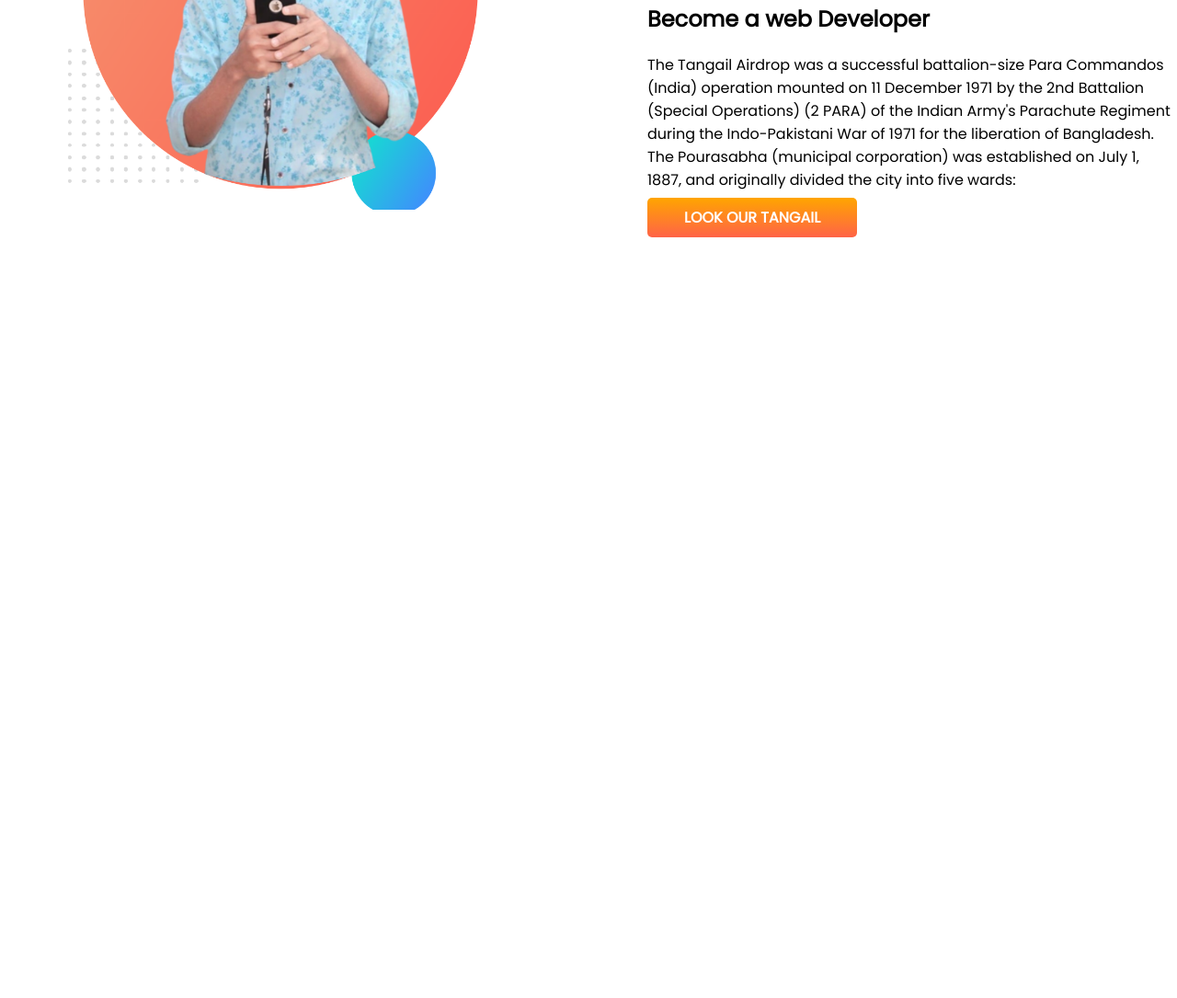
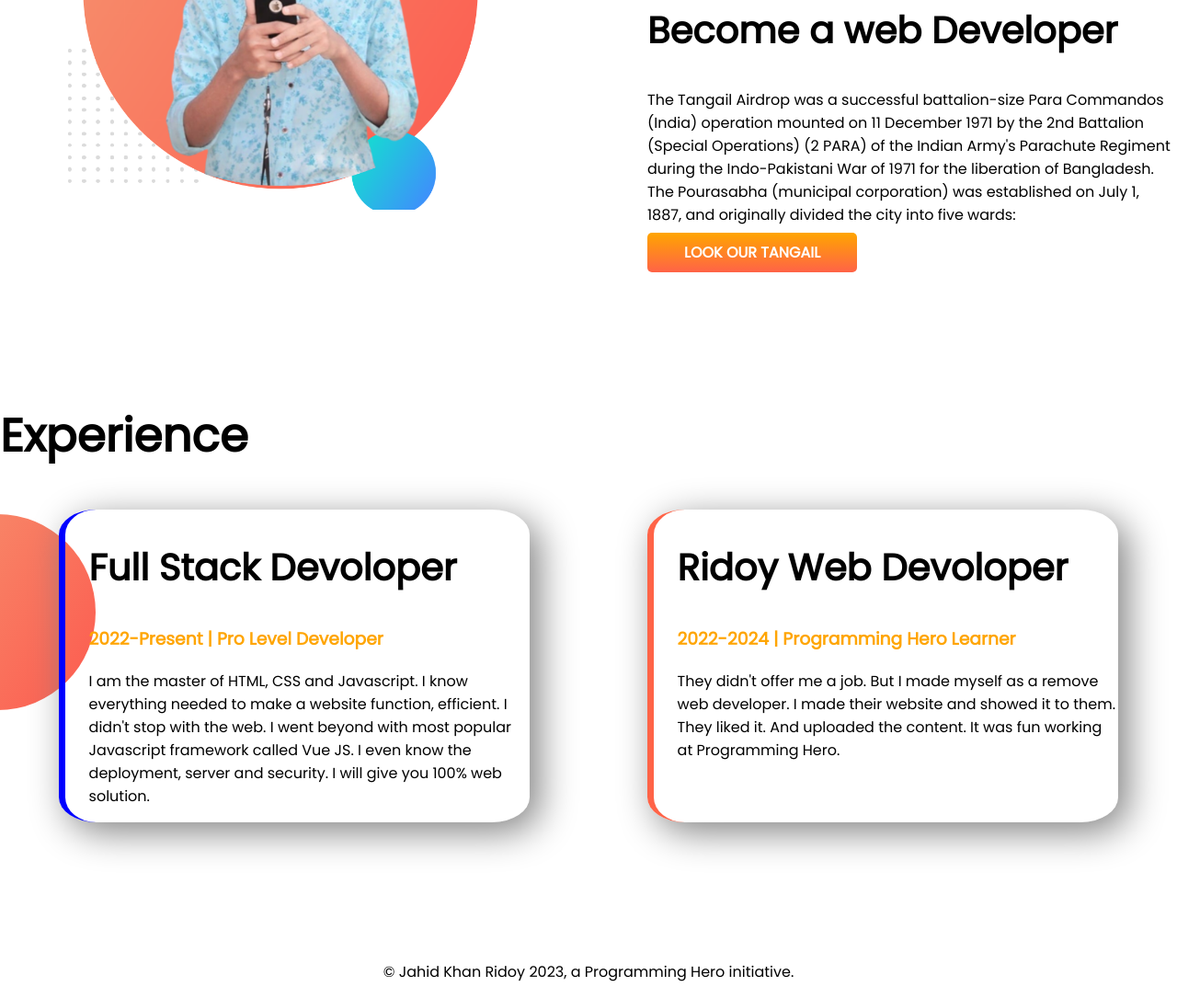
Before and after one commit to jahidkhanridoy/developer-portfolio, a plain HTML site: page index.html in a window 1280 px wide. Shown: the part 993-2078 px from the top of the page at 92% size. Before the commit the page ends 1392 px from the top, so only its background shows below. Drawn offline with Linux system fonts and the light colour scheme.

Commit message:
styled border and footer

```diff
--- a/index.html
+++ b/index.html
@@ -13,7 +13,7 @@
 </head>
 
 <body>
-    <section class="top-bannar">
+    <section class="top-bannar flexible-container">
         <div class="half-width">
             <h1>Welcome To</h1>
             <h1> <span class="or">Jahid Khan Ridoy</span> World! </h1>
@@ -30,7 +30,7 @@
         </div>
         <div class="half-width"><img src="images/my-bg2.png" alt=""></div>
     </section>
-    <section class="Dream-Big">
+    <section class="Dream-Big flexible-container">
         <div class="half-width"><img src="images/my-bg.png" alt=""></div>
         <div class="half-width">
             <h1>Dream Big,from Tangail</h1>
@@ -46,6 +46,33 @@
         </div>
 
     </section>
+    <section class="experience-area">
+        <h1>Experience</h1>
+        <div class="flexible-container">
+            <div id="blue" class="ex">
+                <h2>Full Stack Devoloper</h2>
+                <h3 class="or">2022-Present | Pro Level Developer</h3>
+                <p>I am the master of HTML, CSS and Javascript. I know everything needed to make a website function,
+                    efficient.
+                    I didn't stop with the web. I went beyond with most popular Javascript framework called Vue JS. I
+                    even
+                    know
+                    the deployment, server and security. I will give you 100% web solution.</p>
+            </div>
+            <div id="tomato" class="ex">
+                <h2>Ridoy Web Devoloper</h2>
+                <h3 class="or">2022-2024 | Programming Hero Learner</h3>
+                <p>They didn't offer me a job. But I made myself as a remove web developer. I made their website and
+                    showed
+                    it to them. They liked it. And uploaded the content. It was fun working at Programming Hero.</p>
+            </div>
+        </div>
+    </section>
+
 </body>
 
+<footer>
+    <p>© Jahid Khan Ridoy 2023, a Programming Hero initiative.</p>
+</footer>
+
 </html>
--- a/style.css
+++ b/style.css
@@ -5,15 +5,17 @@ body {
 
 h1 {
     font-size: 50px;
+}
 
-
+h2 {
+    font-size: 40px;
 }
 
 .or {
     color: orange;
 }
 
-section {
+.flexible-container {
     display: flex;
     margin-bottom: 150px;
 }
@@ -47,3 +49,31 @@ section {
     background-repeat: no-repeat;
     background-position: right;
 }
+
+.experience-area {
+    background-image: url(images/exp-bg.png);
+    background-repeat: no-repeat;
+    background-position: left;
+}
+
+.ex {
+    width: 40%;
+    margin-left: 5%;
+    margin-right: 5%;
+    padding-left: 2%;
+    border-radius: 8%;
+    box-shadow: 10px 10px 40px gray;
+
+}
+
+#blue {
+    border-left: 7px solid blue;
+}
+
+#tomato {
+    border-left: 7px solid tomato;
+}
+
+footer p {
+    text-align: center;
+}
```
